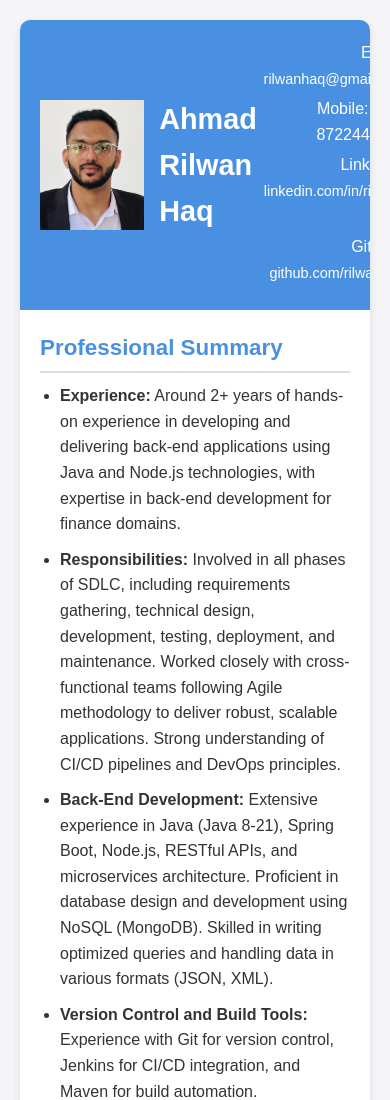
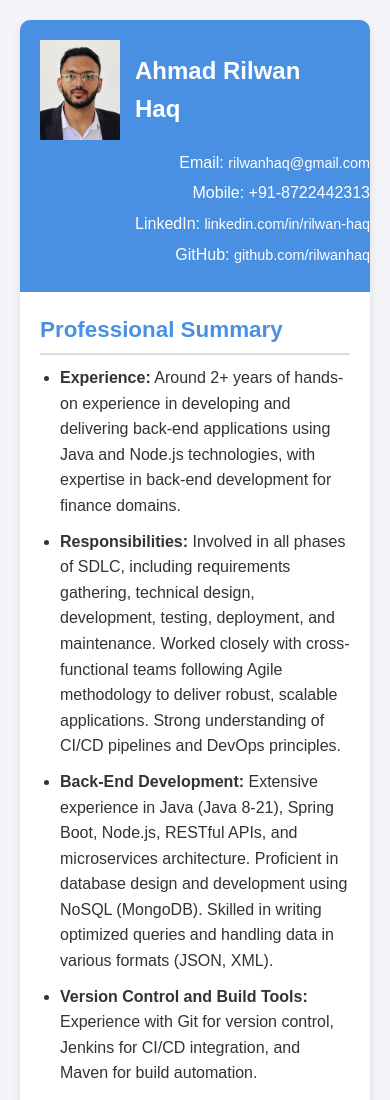
Before and after one commit to rilwanhaq/rilwanhaq.github.io, a plain HTML site: page Index.html in a window 390 px wide. Shown: the top 1100 px of the page. Drawn offline with Linux system fonts and the light colour scheme.

Commit message:
Update Index.html

```diff
--- a/Index.html
+++ b/Index.html
@@ -34,11 +34,13 @@
         background-color: #4A90E2;
         color: #fff;
         padding: 20px;
+        flex-wrap: wrap; /* Allow wrapping on smaller screens */
     }
     /* Left-side styling for photo and name */
     .header-left {
         display: flex;
         align-items: center;
+        flex: 1; /* Allow this section to grow */
     }
     .header-left img {
         width: 111px;
@@ -53,6 +55,8 @@
     /* Right-side styling for contact info */
     .header .contact-info {
         text-align: right;
+        flex: 1; /* Allow this section to grow */
+        margin-left: 20px; /* Add margin for spacing */
     }
     .header .contact-info a {
         color: #ffffff;
@@ -93,7 +97,30 @@
         border-radius: 5px;
         font-size: 0.9em;
     }
+
+    /* Media Queries for responsiveness */
+    @media (max-width: 600px) {
+        .header {
+            flex-direction: column; /* Stack elements vertically */
+            align-items: flex-start; /* Align items to start */
+        }
+        .header-left {
+            margin-bottom: 10px; /* Add spacing between sections */
+        }
+        .header-left img {
+            width: 80px; /* Adjust image size for mobile */
+            height: auto; /* Keep aspect ratio */
+        }
+        .header-left .name {
+            font-size: 1.5em; /* Adjust font size for mobile */
+        }
+        .contact-info {
+            text-align: left; /* Align text to the left */
+            width: 100%; /* Use full width on mobile */
+        }
+    }
 </style>
+
     </head>
     <body>
         <div class="container">
```
Lines whose indentation alone changed are shown as unchanged.
